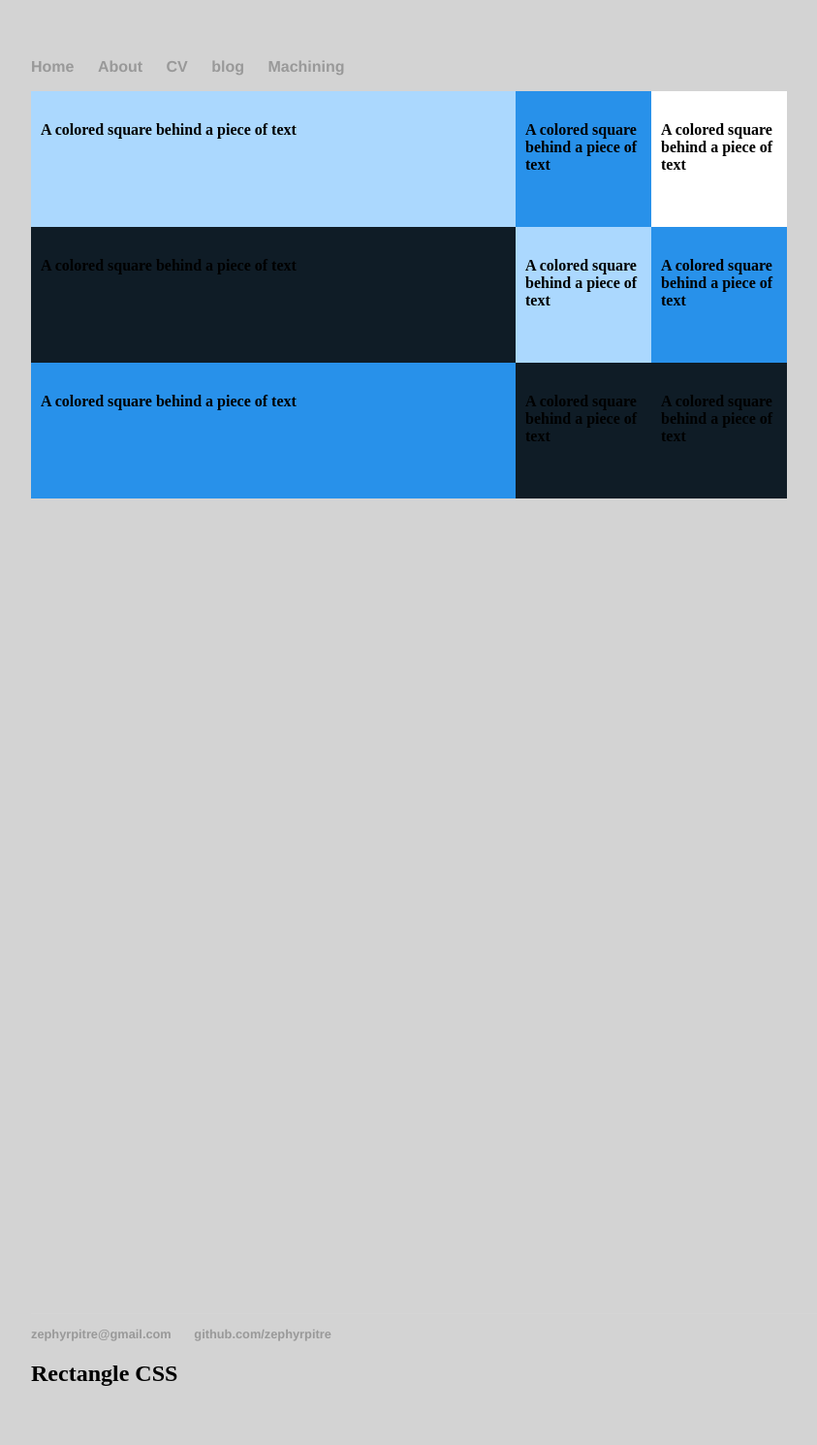
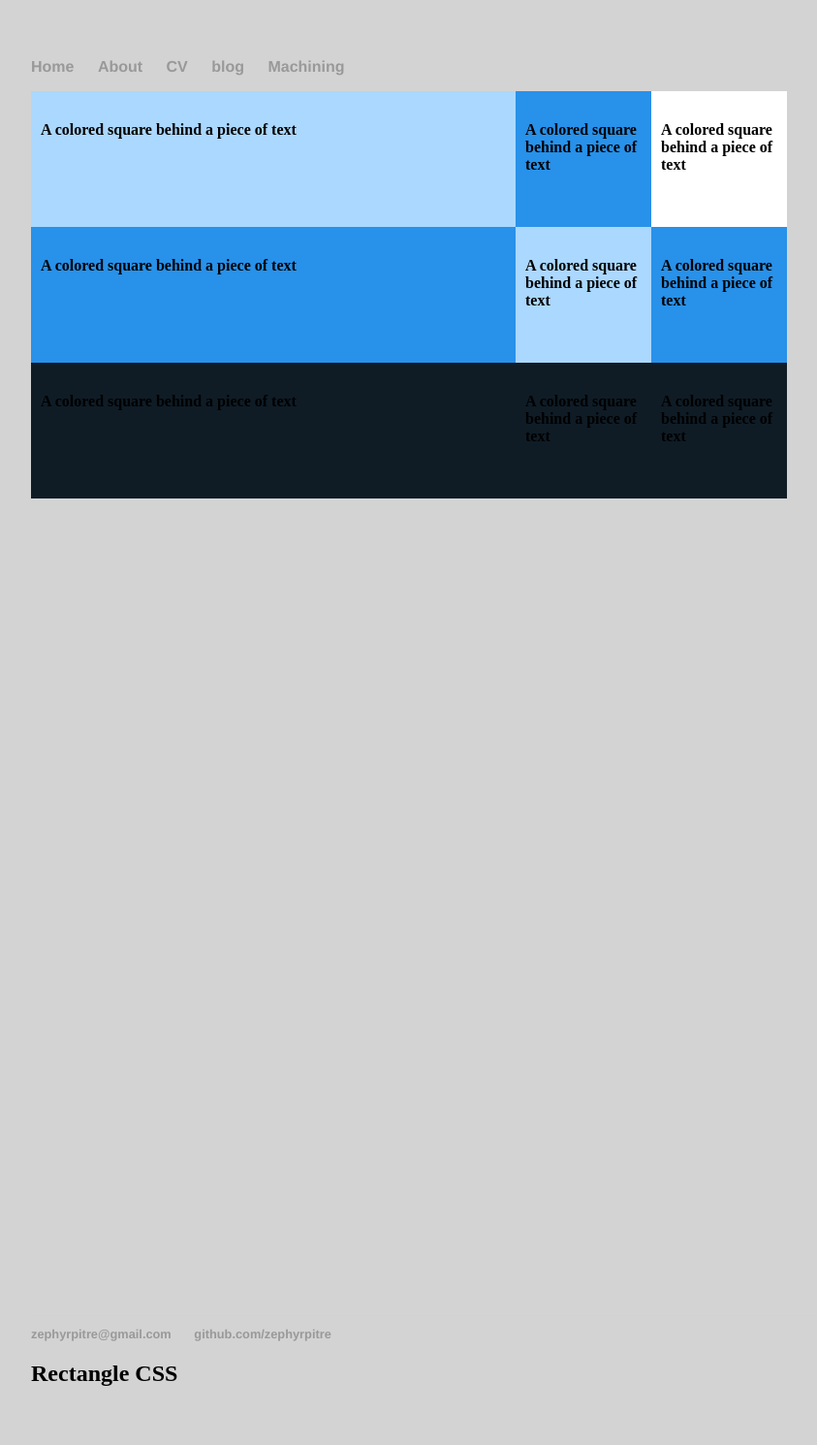
Before and after one commit to ZephyrPitre/ZephyrPitre.github.io, a Jekyll site: the page built from index.html, in a window 1280 px wide. Shown: the whole page at 97% size, without its empty margins (160-1003 px from the left). Built offline with Jekyll 4.4.1, drawn with Linux system fonts in a browser that asks for light colours.

Commit message:
Update index.html

```diff
--- a/index.html
+++ b/index.html
@@ -22,8 +22,8 @@ title: Zephyr Pitre
     border-color:black;
     width: 480px;
     height: 120px;
-    Background:#0F1C26; <!--dark grey-->
-    color: white;
+		Background:#2891EA; <!--bright blue-->
+    color: black;
     padding:10px;
 }
 .rectangle3{
@@ -33,8 +33,8 @@ title: Zephyr Pitre
     border-color:black;
     width: 480px;
     height: 120px;
-    Background:#2891EA; <!--bright blue-->
-    color: black;
+		Background:#0F1C26; <!--dark grey-->
+    color: white;
     padding:10px;
 }
 .square1{
```
